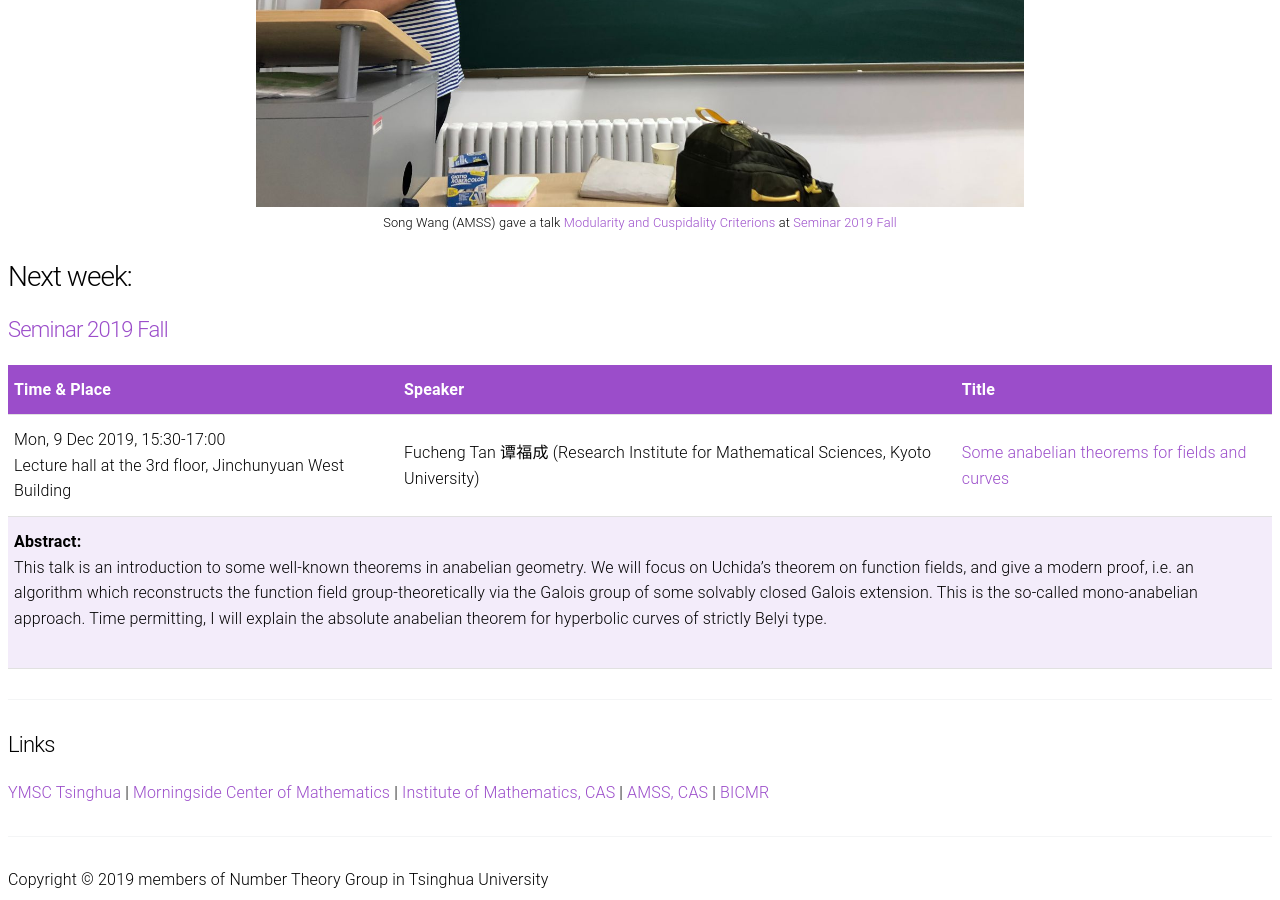
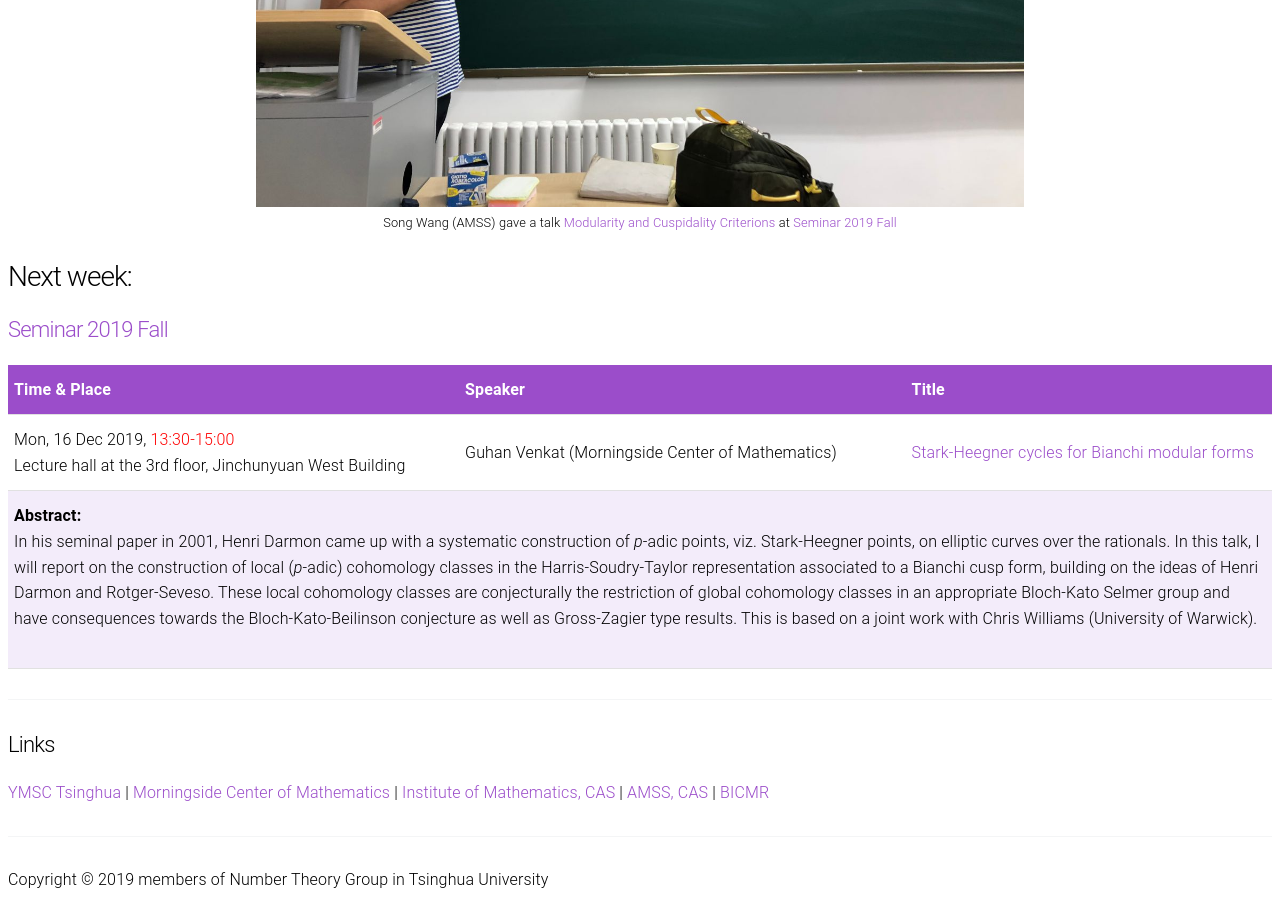
Before and after one commit to tsinghua-number-theory/tsinghua-number-theory.github.io, a Jekyll site: the page built from index.html, in a window 1280 px wide and 900 px high, scrolled down 684 px. Built offline with Jekyll 4.4.1, drawn with Linux system fonts in a browser that asks for light colours.

Commit message:
update time

```diff
--- a/_posts/2019-12-16-venkat.md
+++ b/_posts/2019-12-16-venkat.md
@@ -5,6 +5,7 @@ date: 2019-12-16 12:00:00
 special_page: Seminars
 my_type: seminar_2019_fall
 author: Guhan Venkat (Morningside Center of Mathematics)
+alternative_time: "13:30-15:00"
 ---
 
 In his seminal paper in 2001, Henri Darmon came up with a systematic construction
--- a/index.html
+++ b/index.html
@@ -14,8 +14,8 @@ talk_time="2019-09-16 12:00" src="/media/2019-09-16-song-wang.jpg" %}
 <h3>Next week:</h3>
 
 {% include current_seminar.html my_subtype="seminar_2019_fall"
-start_time="2019-12-09 00:00:00"
-end_time="2019-12-15 23:59:59" %}
+start_time="2019-12-16 00:00:00"
+end_time="2019-12-22 23:59:59" %}
 
 <hr>
 <h4>Links</h4>
```
